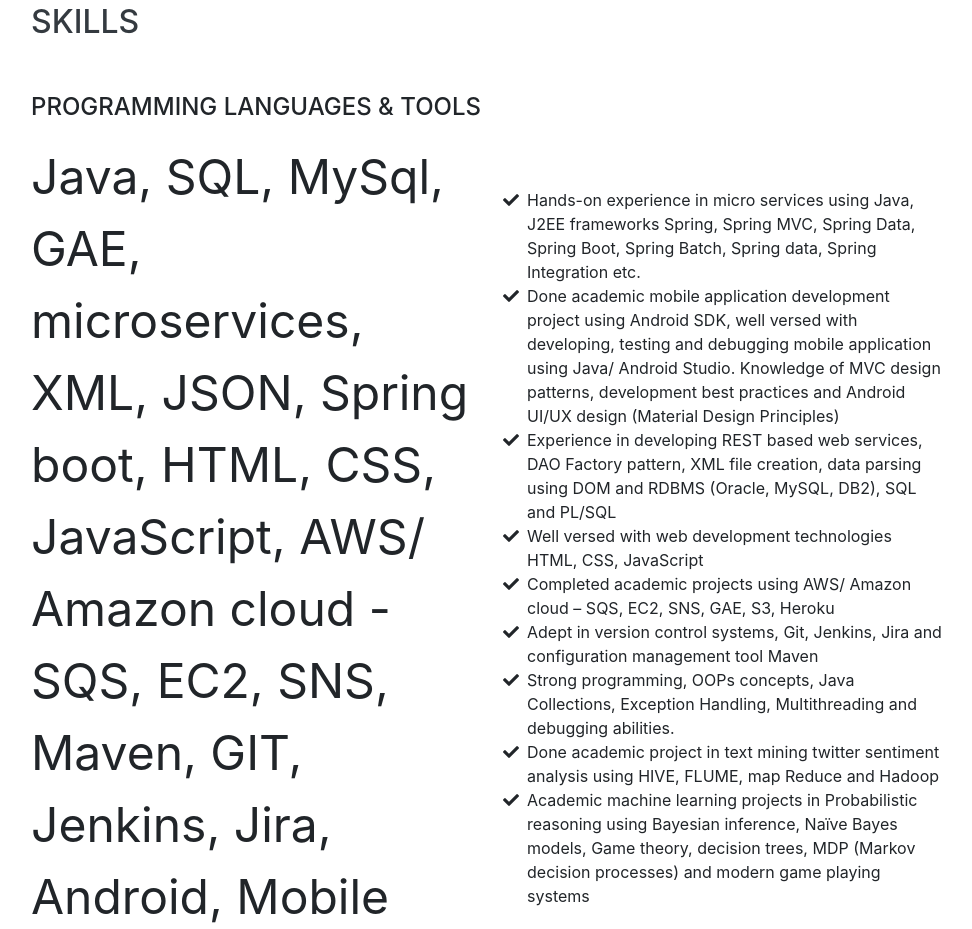
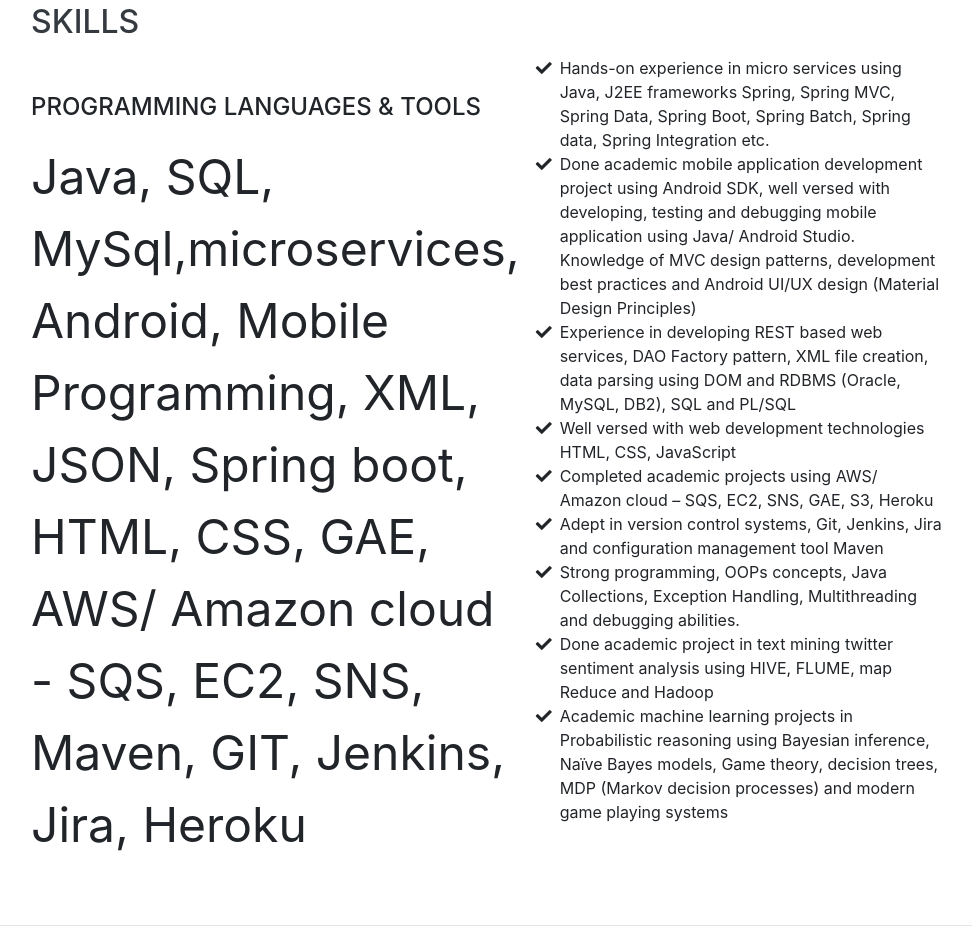
Before and after one commit to tanejasomi/Portfolio, a website with bundled scripts: page index.html in a window 1280 px wide. Shown: the part 4419-5348 px from the top of the page, without its empty margins (289-1261 px from the left). Built offline with nearby package versions, Linux system fonts and the light colour scheme; a web font is replaced by a local one.

Commit message:
Update index.html

```diff
--- a/index.html
+++ b/index.html
@@ -240,7 +240,7 @@
         <h2 class="mb-5">Skills</h2>
         <div class="subheading mb-3">Programming Languages &amp; Tools</div>
         <ul class="list-inline dev-icons">
-          <p>Java, SQL, MySql, GAE, microservices, XML, JSON, Spring boot, HTML, CSS, JavaScript, AWS/ Amazon cloud - SQS, EC2, SNS, Maven, GIT, Jenkins, Jira, Android, Mobile Programming, Heroku </p>
+          <p>Java, SQL, MySql,microservices, Android, Mobile Programming, XML, JSON, Spring boot, HTML, CSS, GAE, AWS/ Amazon cloud - SQS, EC2, SNS, Maven, GIT, Jenkins, Jira, Heroku </p>
         </ul>
       </div>
 
```
